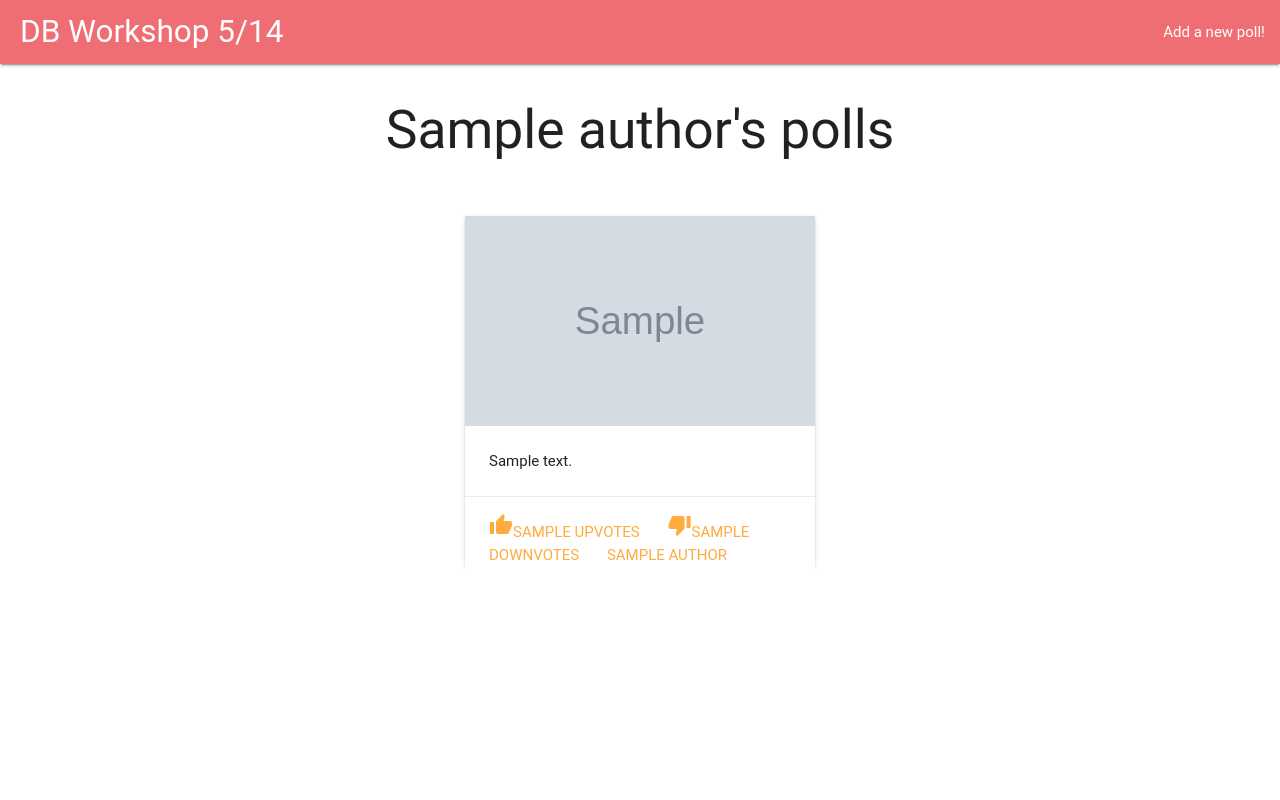
After one commit to mihovilm/cs52-workshops-test, a Node project: template src/views/author.ejs in a window 1280 px wide. The commit adds this page. Run offline with Node 20 templates, Linux system fonts and the light colour scheme; the template is opened without the code that fills it: most values are stand-ins (such as "Sample title", 1, 10 or a date in 2020); grey boxes marked "Sample" are stand-in pictures; some libraries are stand-ins or nearby versions; some web fonts are replaced.

Commit message:
updated to final version

```diff
--- a/package.json
+++ b/package.json
@@ -28,7 +28,7 @@
     "morgan": "^1.9.1",
     "pg": "^7.11.0",
     "pg-hstore": "^2.3.2",
-    "sequelize": "^5.8.5"
+    "sequelize": "^5.8.6"
   },
   "devDependencies": {
     "babel-eslint": "^10.0.1",
--- a/src/server.js
+++ b/src/server.js
@@ -4,55 +4,15 @@ import cors from 'cors';
 import path from 'path';
 import morgan from 'morgan';
 import models, { sequelize } from './models';
+import createAuthorsWithPolls from './polls';
 
-// /////////// WORKSHOP //////////////
-// Part 5
+// sync Sequelize
 const eraseDatabaseOnSync = true;
-
-const createAuthorsWithPolls = async () => {
-  await models.Author.create(
-    {
-      name: 'tim',
-      // notice how polls was not a field in the model..but now it became one after the 'associate' part
-      // sequelize also pluralized it from poll to polls by itself!
-      polls: [
-        {
-          text: 'Pangolins are cute',
-          imageURL: 'https://media.giphy.com/media/uscuTAPrWqmqI/giphy.gif',
-          upvotes: 69,
-          downvotes: 69,
-        },
-      ],
-    },
-    {
-      include: [models.Poll],
-    },
-  );
-
-  await models.Author.create(
-    {
-      name: 'cool tim',
-      polls: [
-        {
-          text: 'Pangolins are FREAKING AMAZING',
-          imageURL: 'https://media.giphy.com/media/uscuTAPrWqmqI/giphy.gif',
-          upvotes: 3000,
-          downvotes: 0,
-        },
-      ],
-    },
-    {
-      include: [models.Poll],
-    },
-  );
-};
-
 sequelize.sync({ force: eraseDatabaseOnSync }).then(async () => {
   if (eraseDatabaseOnSync) {
     createAuthorsWithPolls();
   }
 });
-
 
 // initialize
 const app = express();
@@ -76,12 +36,22 @@ app.set('views', path.join(__dirname, '../src/views'));
 app.use(bodyParser.urlencoded({ extended: true }));
 app.use(bodyParser.json());
 
-// additional init stuff should go before hitting the routing
 
-// default index route
+// GET new
+app.get('/new', (req, res) => {
+  res.render('new');
+});
+
+// ░░░░░░░░░░░░░░░░░░░░░░░░░░░░░
+// ░░█▀█▐▀█░▐▀▀▌░▀█▀░░▀▀▀▌░░░▌░░
+// ░░█▄█▐▄█░▐▄▄▌░░▌░░░▄▄▄▌░░░▌░░
+// ░░▌░░▐░▐░▐░█░░░▌░░░░░░▌░░░▌░░
+// ░░▌░░▐░▐░▐░░▌░░▌░░░▄▄▄▌█░░▌░░
+// ░░░░░░░░░░░░░░░░░░░░░░░░░░░░░
+// DEFAULT INDEX ROUTE
 app.get('/', (req, res) => {
   models.Poll.findAll({
-    include: [{ model: models.Author }],
+    include: [{ model: models.Author }], // something like populate in mongoose
   })
     .then((polls) => {
       res.render('index', { polls });
@@ -90,13 +60,13 @@ app.get('/', (req, res) => {
     });
 });
 
-// GET new
-app.get('/new', (req, res) => {
-  res.render('new');
-});
-
-
-// POST new
+// ░░░░░░░░░░░░░░░░░░░░░░░░░░░░░░░
+// ░░█▀█▐▀█░▐▀▀▌░▀█▀░░▀▀▀▌░░░▀▀▌░░
+// ░░█▄█▐▄█░▐▄▄▌░░▌░░░▄▄▄▌░░░▄▄▌░░
+// ░░▌░░▐░▐░▐░█░░░▌░░░░░░▌░░░▌░░░░
+// ░░▌░░▐░▐░▐░░▌░░▌░░░▄▄▄▌█░░█▄▄░░
+// ░░░░░░░░░░░░░░░░░░░░░░░░░░░░░░░
+// POST /new
 app.post('/new', (req, res) => {
   const newpoll = {
     text: req.body.text,
@@ -109,10 +79,13 @@ app.post('/new', (req, res) => {
     },
   )
     .then((poll) => {
-      models.Author.findOrCreate({ where: { name: req.body.author } })
+      // if there is no author with that name already, create one
+      models.Author.findOrCreate({
+        where: { name: req.body.author },
+      })
         .then((author) => {
-          poll.setAuthor(author[0]);
-          poll.save();
+          poll.setAuthor(author[0]); // findOrCreate returns an array, so we just need the first one
+          poll.save(); // finally update the object with the new association
         })
         .then(() => {
           res.redirect('/');
@@ -120,13 +93,17 @@ app.post('/new', (req, res) => {
     });
 });
 
+// ░░░░░░░░░░░░░░░░░░░░░░░░░░░░░░
+// ░░█▀█▐▀█░▐▀▀▌░▀█▀░░▀▀▀▌░░▀▀▌░░
+// ░░█▄█▐▄█░▐▄▄▌░░▌░░░▄▄▄▌░░▄▄▌░░
+// ░░▌░░▐░▐░▐░█░░░▌░░░░░░▌░░░░▌░░
+// ░░▌░░▐░▐░▐░░▌░░▌░░░▄▄▄▌█░▄▄▌░░
+// ░░░░░░░░░░░░░░░░░░░░░░░░░░░░░░
 // POST vote/:id
 app.post('/vote/:id', (req, res) => {
-  const vote = (req.body.vote === 'up');// convert to bool
-  // models.Poll.vote(req.params.id, vote).then((result) => {
-  //   res.send(result);
-  // });
+  const vote = (req.body.vote === 'up');
 
+  // find by primary key - ID, returns poll as an object
   models.Poll.findByPk(req.params.id).then((poll) => {
     console.log(`updating vote: ${poll} ${vote}`);
     if (vote) {
@@ -138,6 +115,13 @@ app.post('/vote/:id', (req, res) => {
   });
 });
 
+
+// ░░░░░░░░░░░░░░░░░░░░░░░░░░░░░░░
+// ░░█▀█▐▀█░▐▀▀▌░▀█▀░░▀▀▀▌░░▌░▌░░░
+// ░░█▄█▐▄█░▐▄▄▌░░▌░░░▄▄▄▌░░▌░▌░░░
+// ░░▌░░▐░▐░▐░█░░░▌░░░░░░▌░░▀▀▌░░░
+// ░░▌░░▐░▐░▐░░▌░░▌░░░▄▄▄▌█░░░▌░░░
+// ░░░░░░░░░░░░░░░░░░░░░░░░░░░░░░░
 // GET author's posts
 app.get('/author/:id', (req, res) => {
   models.Poll.findAll({
@@ -145,7 +129,7 @@ app.get('/author/:id', (req, res) => {
     include: [{ model: models.Author }],
   })
     .then((polls) => {
-      res.render('index', { polls });
+      res.render('author', { polls });
     }).catch((error) => {
       res.send(`error: ${error}`);
     });
--- /dev/null
+++ b/src/views/author.ejs
@@ -0,0 +1,42 @@
+<html>
+  <% include partials/head %>
+<body>
+    <% include partials/nav %>
+    <h2 class="author-title"><%=polls[0].author.name %>'s polls</h2>
+    <div class="card-flex container section">
+    <% if (polls.length > 0) { %>
+        <% polls.sort(function(a,b) {return a.score < b.score}) %>
+        <% polls.forEach(function(poll) { %>
+
+            <div class="card">
+            <div class="card-image" style="background-image: url(<%= poll.imageURL %>)">
+            </div>
+            <div class="card-content">
+                <p><%= poll.text %></p>
+            </div>
+            <div class="card-action">
+                <a data-id="<%=poll.id%>" data-vote="up" class="vote" ><i class="material-icons">thumb_up</i><%= poll.upvotes %></a>
+                <a data-id="<%=poll.id%>" data-vote="down" class="vote" ><i class="material-icons">thumb_down</i><%= poll.downvotes %></a>
+                <% if (poll.author) {%>
+                    <a href="/author/<%= poll.author.id %>"</a><%= poll.author.name %></a>
+                <% } %>
+            </div>
+            </div>
+        <% }); %>
+        <% } %>
+    </div>
+
+    <script>
+        $('.vote').click(function(event) {
+        event.preventDefault();
+        var vote=$(event.currentTarget).data('vote');
+        var id=$(event.currentTarget).data('id');
+        $.ajax({
+            type: "POST",
+            url: "/vote/"+id,
+            data: {vote}
+        }).done(location.reload());
+        });
+    </script>
+</body>
+</html>
--- a/src/views/partials/nav.ejs
+++ b/src/views/partials/nav.ejs
@@ -1,8 +1,8 @@
 <nav>
     <div class="nav-wrapper">
-      <a href="/" class="brand-logo">Voices of Dartmouth</a>
+      <a href="/" class="brand-logo">DB Workshop 5/14</a>
       <ul id="nav-mobile" class="right hide-on-med-and-down">
-        <li><a href="/new">say what you wanna say</a></li>
+        <li><a href="/new">Add a new poll!</a></li>
       </ul>
     </div>
 </nav>
--- a/static/style.css
+++ b/static/style.css
@@ -1,5 +1,5 @@
 nav {
-    background-color:  #db3236;
+    background-color:  #ee6e73;
     background-size: cover;
     background-repeat: no-repeat;
     padding-left: 20px;
@@ -23,4 +23,9 @@ nav {
     background-repeat: no-repeat;
     background-position: center;
   }
-}
+
+
+  .author-title {
+    text-align: center;
+    padding-top: 10px;
+  }
```
Also changed, not shown: src/models/index.js (+11 -0 lines), src/models/poll.js (+0 -23 lines), src/polls.js (added, +68 -0 lines), README.md, img/logo.png (added), img/pgadmin1.png (added), img/pgadmin2.png (added), img/pgadmin3.png (added), img/screenshot.png (added), 1 other file.
